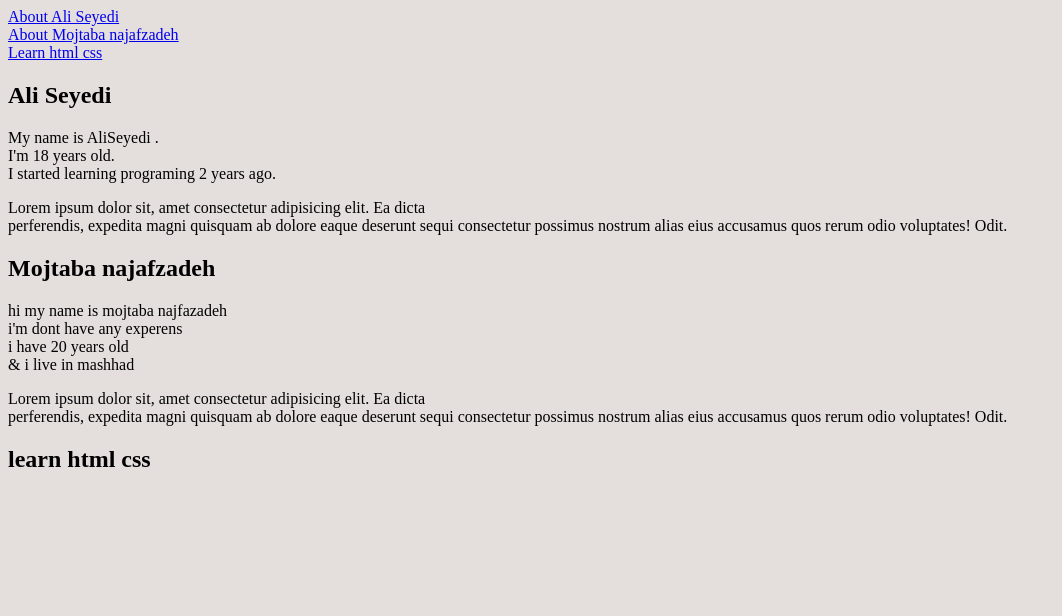
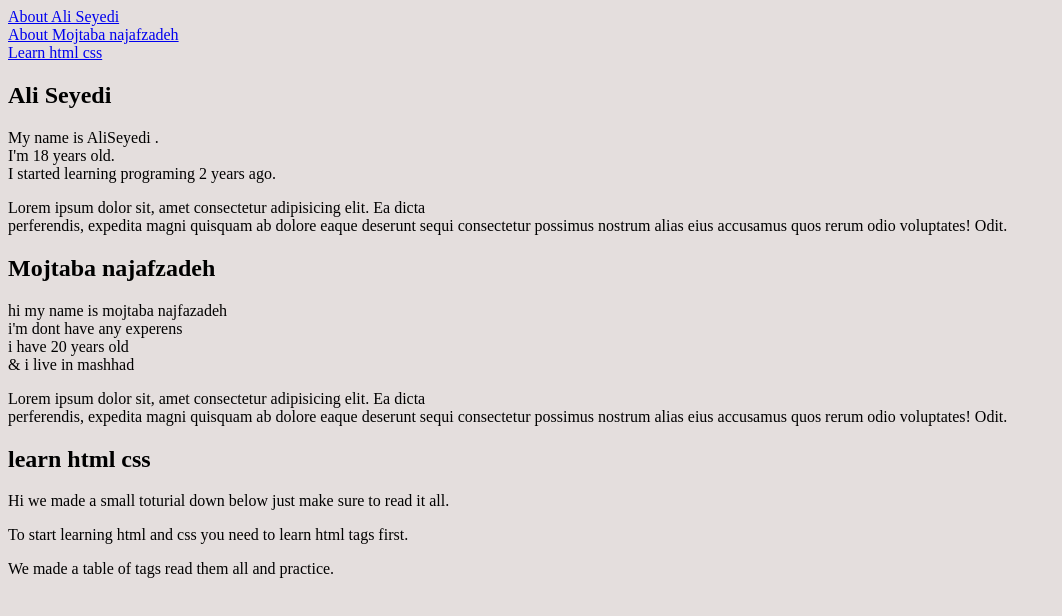
Before and after one commit to Montazeri-1402/seyedi-najafzadeh, a plain HTML site: page index.html in a window 1280 px wide. Shown: the whole page, without its empty margins (0-1062 px from the left). Drawn offline with Linux system fonts and the light colour scheme.

Commit message:
add 3 pragraphs to learn html and css part

```diff
--- a/index.html
+++ b/index.html
@@ -36,7 +36,9 @@
     </div>
 
     <div class="footer">
-
+        <p>Hi we made a small toturial down below just make sure to read it all.</p>
+        <p>To start learning html and css you need to learn html tags first.</p>
+        <p>We made a table of tags read them all and practice.</p>
     </div>
 </body>
 </html>
```
